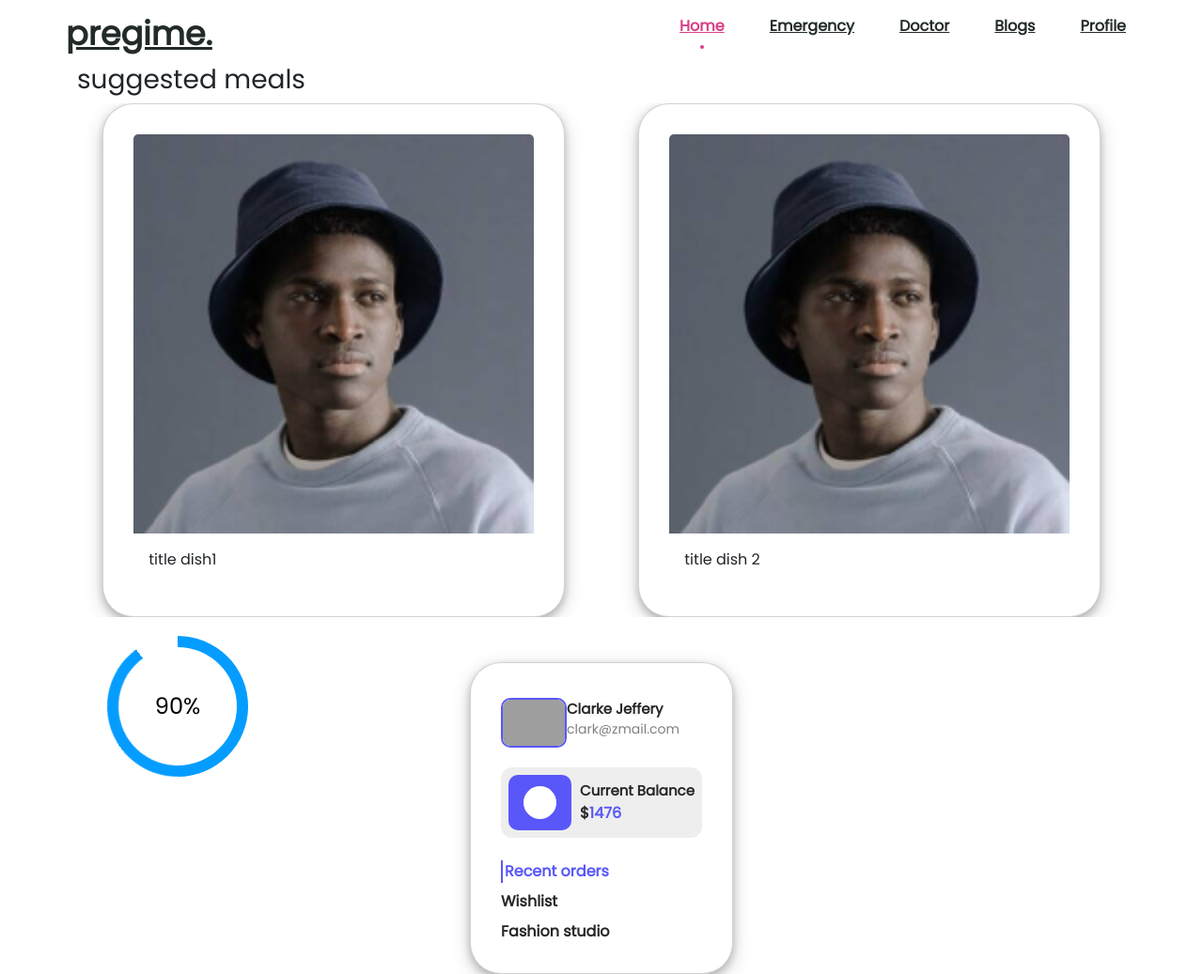
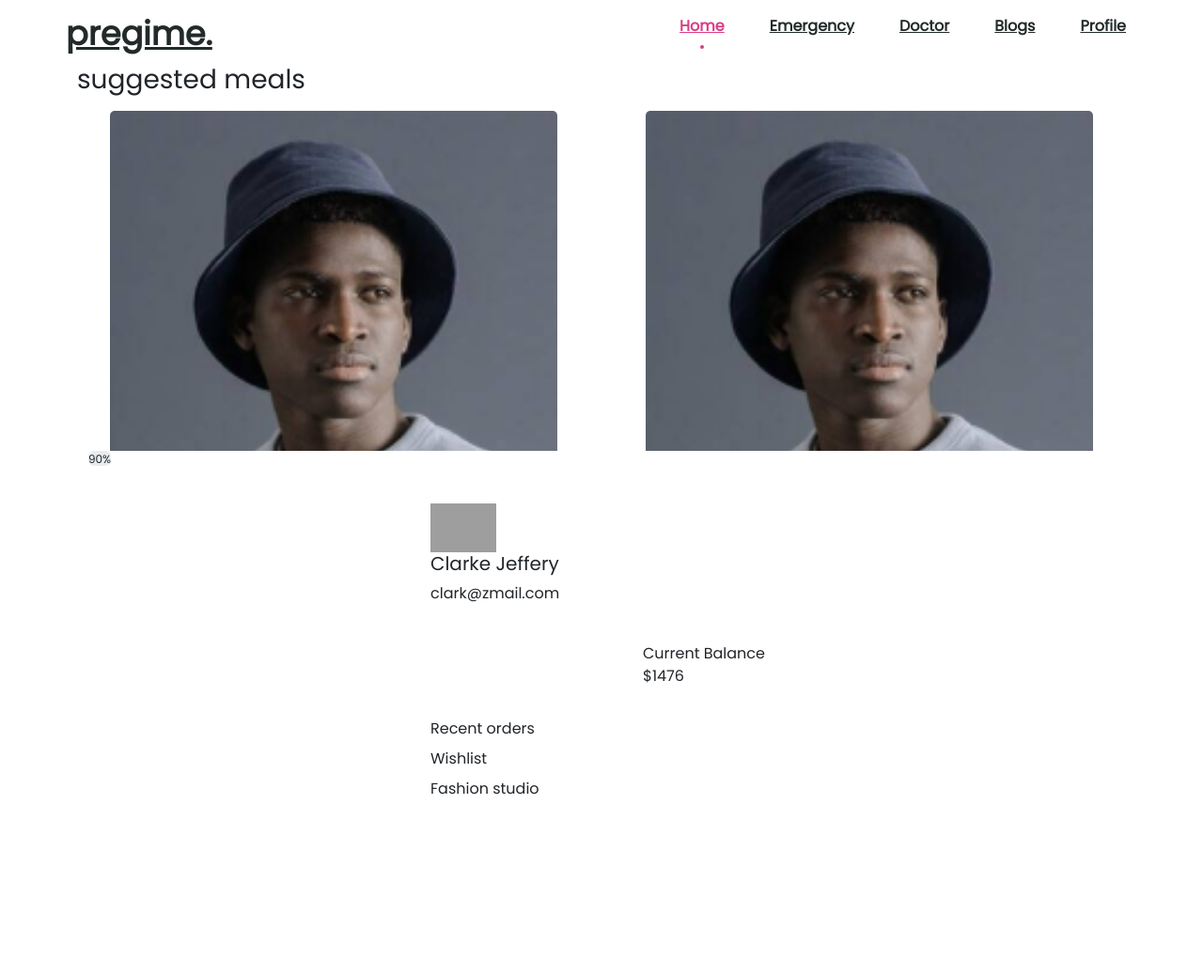
Before and after one commit to Punit-Choudhary/pregime, a Flask app: template templates/home.html in a window 1280 px wide. Shown: the whole page at 94% size. After the commit the page ends 846 px from the top, so only its background shows below. Run offline with Flask 2, Linux system fonts and the light colour scheme; the template is opened without the code that fills it, so the values that code supplies are empty; parts of the project's set-up code (start-up, migrations or seed data) failed here and were passed over; grey boxes are pictures that could not be loaded.

Commit message:
home css

```diff
--- a/static/home.css
+++ b/static/home.css
@@ -6,6 +6,8 @@
         font-family: "Poppins", sans-serif;
         font-weight: 300;
        }
+
+
 
       .height{
        height: 100vh;
@@ -43,233 +45,65 @@
 
       }
 
-      .mt-100{
-        margin-top: 200px;
-      }
-      .progress {
-        width: 150px;
-        height: 150px !important;
-        float: left;
-        line-height: 150px;
-        background: none;
-        margin: 20px;
-        box-shadow: none;
-        position: relative;
-      }
-      .progress:after {
-        content: "";
-        width: 100%;
-        height: 100%;
-        border-radius: 50%;
-        border: 12px solid #fff;
-        position: absolute;
-        top: 0;
-        left: 0;
-      }
-      .progress>span {
-        width: 50%;
-        height: 100%;
-        overflow: hidden;
-        position: absolute;
-        top: 0;
-        z-index: 1;
-      }
-      .progress .progress-left {
-        left: 0;
-      }
-      .progress .progress-bar {
-        width: 100%;
-        height: 100%;
-        background: none;
-        border-width: 12px;
-        border-style: solid;
-        position: absolute;
-        top: 0;
-      }
-      .progress .progress-left .progress-bar {
-        left: 100%;
-        border-top-right-radius: 80px;
-        border-bottom-right-radius: 80px;
-        border-left: 0;
-        -webkit-transform-origin: center left;
-        transform-origin: center left;
-      }
-      .progress .progress-right {
-        right: 0;
-      }
-      .progress .progress-right .progress-bar {
-        left: -100%;
-        border-top-left-radius: 80px;
-        border-bottom-left-radius: 80px;
-        border-right: 0;
-        -webkit-transform-origin: center right;
-        transform-origin: center right;
-        animation: loading-1 1.8s linear forwards;
-      }
-      .progress .progress-value {
-        width: 90%;
-        height: 90%;
-        border-radius: 50%;
-        background: #fff;
-        font-size: 24px;
-        color: #000;
-        line-height: 135px;
-        text-align: center;
-        position: absolute;
-        top: 5%;
-        left: 5%;
-      }
-      .progress.blue .progress-bar {
-        border-color: #049dff;
-      }
-      .progress.blue .progress-left .progress-bar {
-        animation: loading-2 1.5s linear forwards 1.8s;
-      }
-      .progress.yellow .progress-bar {
-        border-color: #fdba04;
-      }
-      .progress.yellow .progress-right .progress-bar {
-        animation: loading-3 1.8s linear forwards;
-      }
-      .progress.yellow .progress-left .progress-bar {
-        animation: none;
-      }
-      @keyframes loading-1 {
-        0% {
-          -webkit-transform: rotate(0deg);
-          transform: rotate(0deg);
-        }
-        100% {
-          -webkit-transform: rotate(180deg);
-          transform: rotate(180deg);
-        }
-      }
-      @keyframes loading-2 {
-        0% {
-          -webkit-transform: rotate(0deg);
-          transform: rotate(0deg);
-        }
-        100% {
-          -webkit-transform: rotate(144deg);
-          transform: rotate(144deg);
-        }
-      }
-      @keyframes loading-3 {
-        0% {
-          -webkit-transform: rotate(0deg);
-          transform: rotate(0deg);
-        }
-        100% {
-          -webkit-transform: rotate(135deg);
-          transform: rotate(135deg);
-        }
-      }
+
+
+
+
 
       .card{
+
+       width: 380px;
+       border: none;
+       border-radius: 15px;
+       padding: 8px;
        background-color: #fff;
-        width: 280px;
-        border-radius: 33px;
-        box-shadow: 0 4px 8px 0 rgba(0, 0, 0, 0.2), 0 6px 20px 0 rgba(0, 0, 0, 0.19);
-        padding: 2rem !important;
-      }
-      .top-container{
-        display: flex;
-        align-items: center;
-      }
-      .profile-image{
-        border-radius: 10px;
-        border: 2px solid #5957f9;
-      }
-      .name{
-        font-size: 15px;
-        font-weight: bold;
-        color: #272727;
        position: relative;
-        top: 8px;
-      }
-      .mail{
-        font-size: 14px;
-        color: grey;
-        position: relative;
-        top: 2px;
-      }
-      .middle-container{
-        background-color: #eee;
-        border-radius: 12px;
-
-      }
-      .middle-container:hover {
-        border: 1px solid #5957f9;
-      }
-      .dollar-div{
-        background-color: #5957f9;
-        padding: 12px;
-        border-radius: 10px;
-      }
-      .round-div{
-        border-radius: 50%;
-        width: 35px;
-        height: 35px;
-        background-color: #fff;
-        display: flex;
-        justify-content: center;
-        align-items: center;
-        text-align: center;
-      }
-      .dollar{
-        font-size: 16px !important;
-        color: #5957f9 !important;
-        font-weight: bold !important;
+       height: 370px;
       }
 
 
-      .current-balance{
-        font-size: 15px;
-        color: #272727;
-        font-weight: bold;
-      }
-      .amount{
-        color: #5957f9;
-        font-size: 16px;
-        font-weight: bold;
-      }
-      .dollar-sign{
-        font-size: 16px;
-        color: #272727;
-        font-weight: bold;
+      .upper img{
+
+       height: 300px;
+       width: 300px;
+       border-top-left-radius: 10px;
+       border-top-right-radius: 10px;
+
       }
 
-      .recent-border{
-        border-left: 2px solid #5957f9;
-        display: flex;
-        align-items: center;
+
+      .profile img{
+
+
+       height: 80px;
+       width: 80px;
+       margin-top:2px;
+
 
       }
-      .recent-border:hover {
-        border-bottom: 1px solid #dee2e6!important;
+
+      .profile{
+
+       position: absolute;
+       top:-50px;
+       left: 38%;
+       height: 90px;
+       width: 90px;
+       border:3px solid #fff;
+
+       border-radius: 50%;
+
       }
 
-      .recent-orders{
-        font-size: 16px;
-        font-weight: 700;
-        color: #5957f9;
-        margin-left: 2px;
+      .follow{
+
+       border-radius: 15px;
+       padding-left: 20px;
+       padding-right: 20px;
+       height: 35px;
       }
 
-      .wishlist{
-        font-size: 16px;
-        font-weight: 700;
-        color: #272727;
+      .stats span{
 
+       font-size: 29px;
       }
-      .wishlist-border:hover{
-        border-bottom: 1px solid #dee2e6!important;
-      }
-      .fashion-studio{
-        font-size: 16px;
-        font-weight: 700;
-        color: #272727;
-      }
-      .fashion-studio-border:hover {
-        border-bottom: 1px solid #dee2e6!important;
-      }
```
Lines whose indentation alone changed are shown as unchanged.
